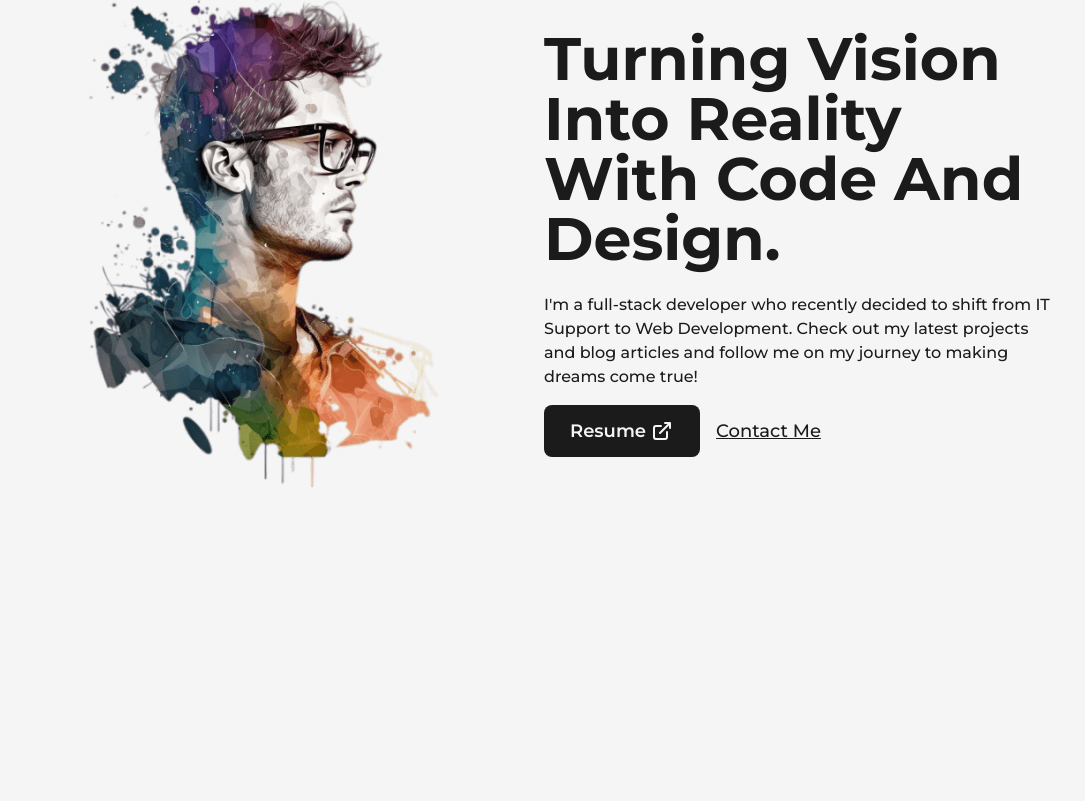
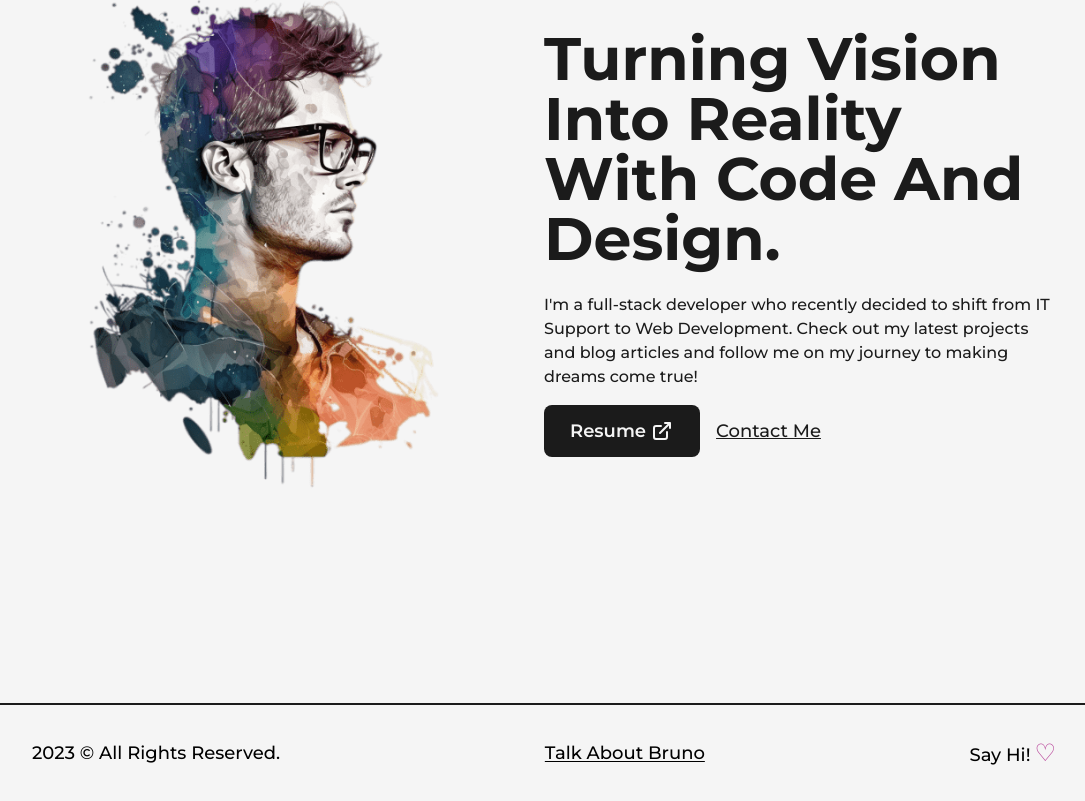
Before and after one commit to baguiar428/portfolio-2.0, a Next.js app: page / in a window 1280 px wide. Shown: the part 185-986 px from the top of the page, without its empty margins (96-1181 px from the left). Before the commit the page ends 888 px from the top, so only its background shows below. Built offline with nearby package versions, Linux system fonts and the light colour scheme.

Commit message:
Created Footer.Positioned contents and links

```diff
--- a/src/app/components/Footer.js
+++ b/src/app/components/Footer.js
@@ -0,0 +1,24 @@
+import React from 'react'
+import Link from "next/link";
+import Layout from './Layout'
+
+const Footer = () => {
+  return (
+    <footer className='w-full border-t-2 border-solid border-dark
+    font-medium text-lg'>
+        <Layout className='py-8 flex items-center justify-between'>
+            <span>{new Date().getFullYear()} &copy; All Rights Reserved.</span>
+            {/* Not needed unless I want to add around "Talk About Bruno" */}
+            {/* <div className='flex items-center'> */}
+            <Link href="/" className="underline underline-offset-2">Talk About Bruno</Link>
+            {/* </div> */}
+            <div>
+            <Link href="mailto:b.aguiar428@gmail.com" target="_blank">Say Hi!</Link>
+            <span className='text-primary text-2xl pl-1'>&#9825;</span>
+            </div>
+        </Layout>
+    </footer>
+  )
+}
+
+export default Footer
--- a/src/app/layout.js
+++ b/src/app/layout.js
@@ -1,23 +1,29 @@
-import NavBar from './components/NavBar'
-import './globals.css'
-import { Montserrat } from 'next/font/google'
+import NavBar from "./components/NavBar";
+import Footer from "./components/Footer";
+import "./globals.css";
+import { Montserrat } from "next/font/google";
 
 const montserrat = Montserrat({
-  subsets: ['latin'],
-  variable: '--font-mont' })
+  subsets: ["latin"],
+  variable: "--font-mont",
+});
 
 export const metadata = {
-  title: 'Talk About Bruno',
-  description: 'Portfolio Website',
-}
+  title: "Talk About Bruno",
+  description: "Portfolio Website",
+};
 
 export default function RootLayout({ children }) {
   return (
-    <html lang="en" className={`${montserrat.variable} font-sans bg-light w-full min-h-screen`}>
+    <html
+      lang="en"
+      className={`${montserrat.variable} font-sans bg-light w-full min-h-screen`}
+    >
       <body>
-      <NavBar/>
+        <NavBar />
         {children}
+        <Footer />
       </body>
     </html>
-  )
+  );
 }
```
